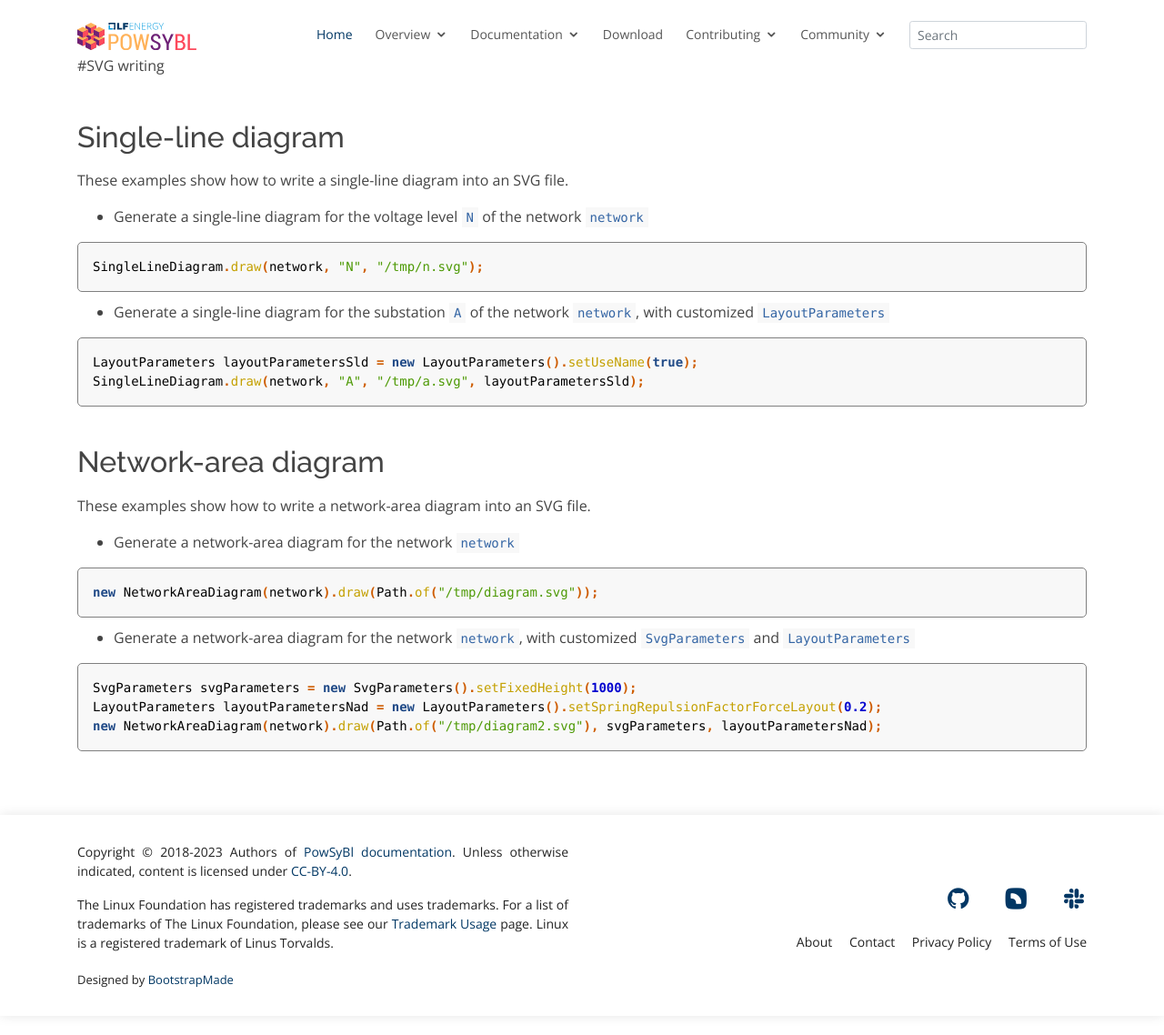
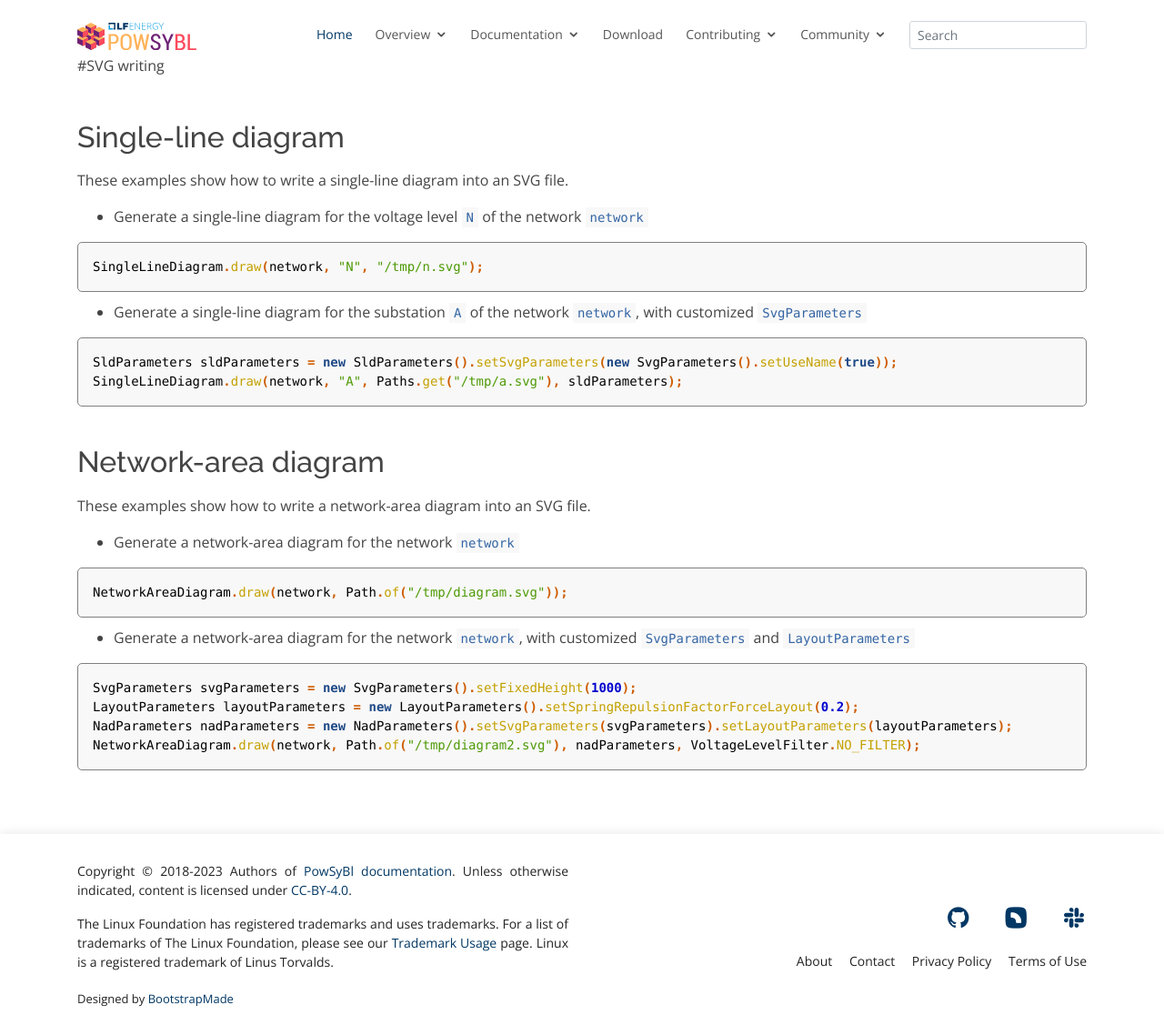
Before and after one commit to powsybl/powsybl.github.io, a Jekyll site: the page built from pages/documentation/developer/api_guide/svg-writing.md, in a window 1280 px wide and 1138 px high. Shown: the whole window at 91% size. Built offline with Jekyll 4.4.1, drawn with Linux system fonts in a browser that asks for light colours; our own code applies the rules of GitHub Pages for plain Markdown files.

Commit message:
Update following changes in diagram APIs
Signed-off-by: Sophie Frasnedo <sophie.frasnedo@rte-france.com>

````diff
--- a/pages/documentation/developer/api_guide/svg-writing.md
+++ b/pages/documentation/developer/api_guide/svg-writing.md
@@ -10,11 +10,11 @@
 SingleLineDiagram.draw(network, "N", "/tmp/n.svg");
 ```
 
-* Generate a single-line diagram for the substation `A` of the network `network`, with customized `LayoutParameters`
+* Generate a single-line diagram for the substation `A` of the network `network`, with customized `SvgParameters`
 
 ```java
-LayoutParameters layoutParametersSld = new LayoutParameters().setUseName(true);
-SingleLineDiagram.draw(network, "A", "/tmp/a.svg", layoutParametersSld);
+SldParameters sldParameters = new SldParameters().setSvgParameters(new SvgParameters().setUseName(true));
+SingleLineDiagram.draw(network, "A", Paths.get("/tmp/a.svg"), sldParameters);
 ```
 
 ## Network-area diagram
@@ -24,13 +24,14 @@
 * Generate a network-area diagram for the network `network`
 
 ```java
-new NetworkAreaDiagram(network).draw(Path.of("/tmp/diagram.svg"));
+NetworkAreaDiagram.draw(network, Path.of("/tmp/diagram.svg"));
 ```
 
 * Generate a network-area diagram for the network `network`, with customized `SvgParameters` and `LayoutParameters`
 
 ```java
 SvgParameters svgParameters = new SvgParameters().setFixedHeight(1000);
-LayoutParameters layoutParametersNad = new LayoutParameters().setSpringRepulsionFactorForceLayout(0.2);
-new NetworkAreaDiagram(network).draw(Path.of("/tmp/diagram2.svg"), svgParameters, layoutParametersNad);
+LayoutParameters layoutParameters = new LayoutParameters().setSpringRepulsionFactorForceLayout(0.2);
+NadParameters nadParameters = new NadParameters().setSvgParameters(svgParameters).setLayoutParameters(layoutParameters);
+NetworkAreaDiagram.draw(network, Path.of("/tmp/diagram2.svg"), nadParameters, VoltageLevelFilter.NO_FILTER);
 ```
````
Also changed, not shown: pages/documentation/developer/tutorials/diagram/nad-svg-writing.md (+5 -5 lines), pages/documentation/developer/tutorials/diagram/svg-writing.md (+7 -7 lines).
